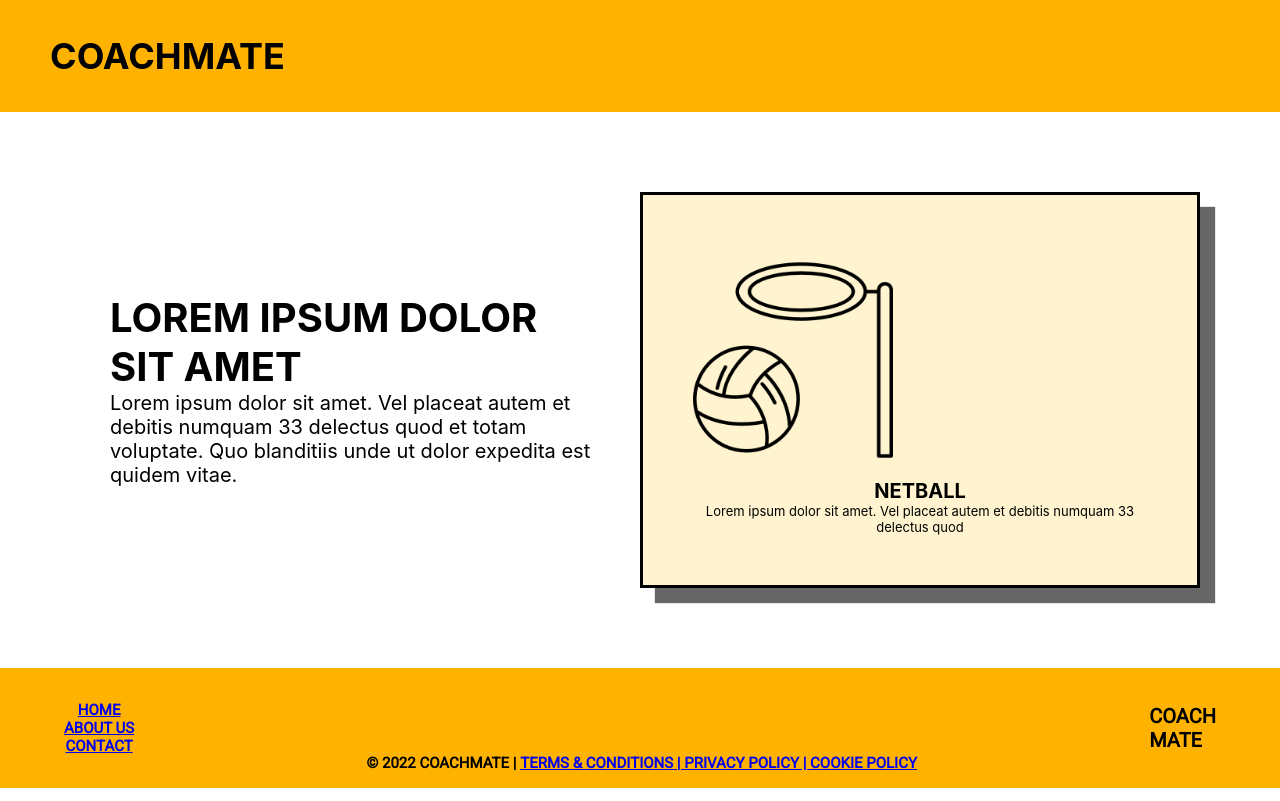
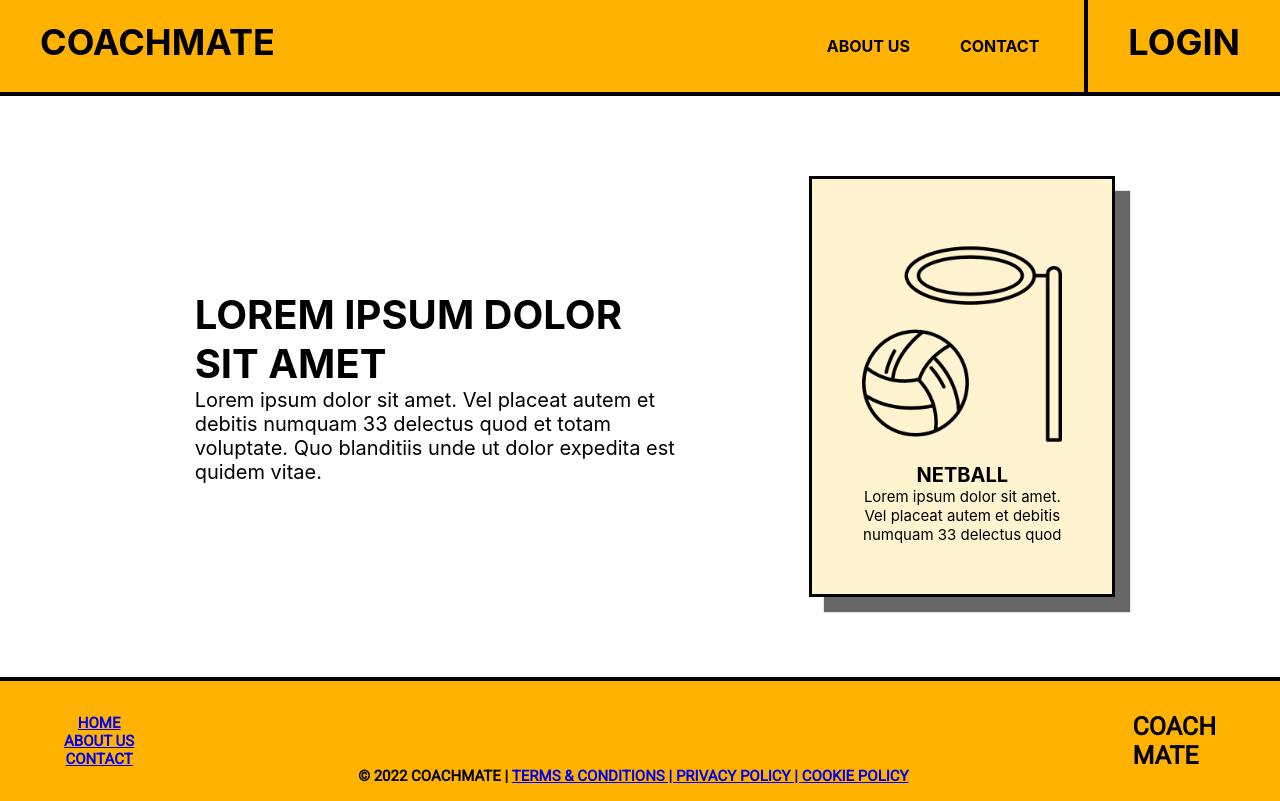
Before and after one commit to The-Collective-unimelb/CoachMate-Frontend, a React (Create React App) app: page / in a window 1280 px wide. Built offline with nearby package versions, Linux system fonts and the light colour scheme.

Commit message:
Added changes to header and footer, tweaked welcome body

```diff
--- a/src/components/Layout/Footer.module.css
+++ b/src/components/Layout/Footer.module.css
@@ -12,6 +12,7 @@
     position: relative;
     left: 0vw;
     bottom: 0vh;
+    border-top: 4px solid;
 }
 
 .div1{
@@ -42,6 +43,6 @@
 }
 .h2{
     font-family: "Roboto";
-    font-size: 20px;
-    font-weight: 800;
+    font-size: 25px;
+    font-weight: 1000;
 }
--- a/src/components/Layout/Header.js
+++ b/src/components/Layout/Header.js
@@ -1,9 +1,22 @@
-import classes from "./Header.module.css"
+import classes from "./Header.module.css";
 
 function Header() {
-    return <div className={classes.header}>
-        <h1>COACHMATE</h1>
+  return (
+    <div className={classes.header}>
+      <h1>COACHMATE</h1>
+      <nav>
+        <ul className={classes["flexbox-navbar-text"]}>
+          <li>
+            <a>ABOUT US</a>
+          </li>
+          <li>
+            <a>CONTACT</a>
+          </li>
+        </ul>
+      </nav>
+      <div className={classes["login"]}>LOGIN</div>
     </div>
+  );
 }
 
 export default Header;
--- a/src/components/Layout/Header.module.css
+++ b/src/components/Layout/Header.module.css
@@ -1,11 +1,36 @@
 .header {
-    padding: 10px 0;
+    display: flex;
     background: #FFB200;
+    border-bottom: 4px solid;
 }
 
 .header h1 {
     font: "Roboto";
     font-size: 36px;
-    margin-left: 50px;
-    font-weight: "bold"
+    font-weight: bold;
+    margin: 20px auto 20px 40px
 }
+
+.header nav {
+    padding: 20px 0 20px 0;
+    border-right: 4px solid;
+}
+
+.flexbox-navbar-text{
+    padding-left: 20px;
+    padding-right: 20px;
+}
+
+
+.flexbox-navbar-text li {
+    display: inline-block;
+    font-weight: 650;
+    padding-left: 25px;
+    padding-right: 25px;
+}
+
+.login {
+    margin: 20px 40px 20px 40px;
+    font-size: 36px;
+    font-weight: bold;
+  }
--- a/src/components/UI/Card.module.css
+++ b/src/components/UI/Card.module.css
@@ -4,4 +4,5 @@
     border-style: solid;
     border-width: 3px;
     padding: 50px;
+    max-width: min-content;
   }
--- a/src/components/pages/Welcome.module.css
+++ b/src/components/pages/Welcome.module.css
@@ -2,8 +2,6 @@
   padding: 50px;
   display: flex;
   flex-direction: column;
-  align-items: center;
-  min-height: 100%;
 }
 
 .horizontal-flex {
@@ -11,6 +9,7 @@
   display: flex;
   flex-direction: row;
   align-items: center;
+  justify-content: space-evenly;
 }
 
 .welcome-quote {
@@ -34,7 +33,7 @@
 }
 
 .card-quote {
-  font-size: 13px;
+  font-size: 15px;
   text-align: center;
 }
 
```
